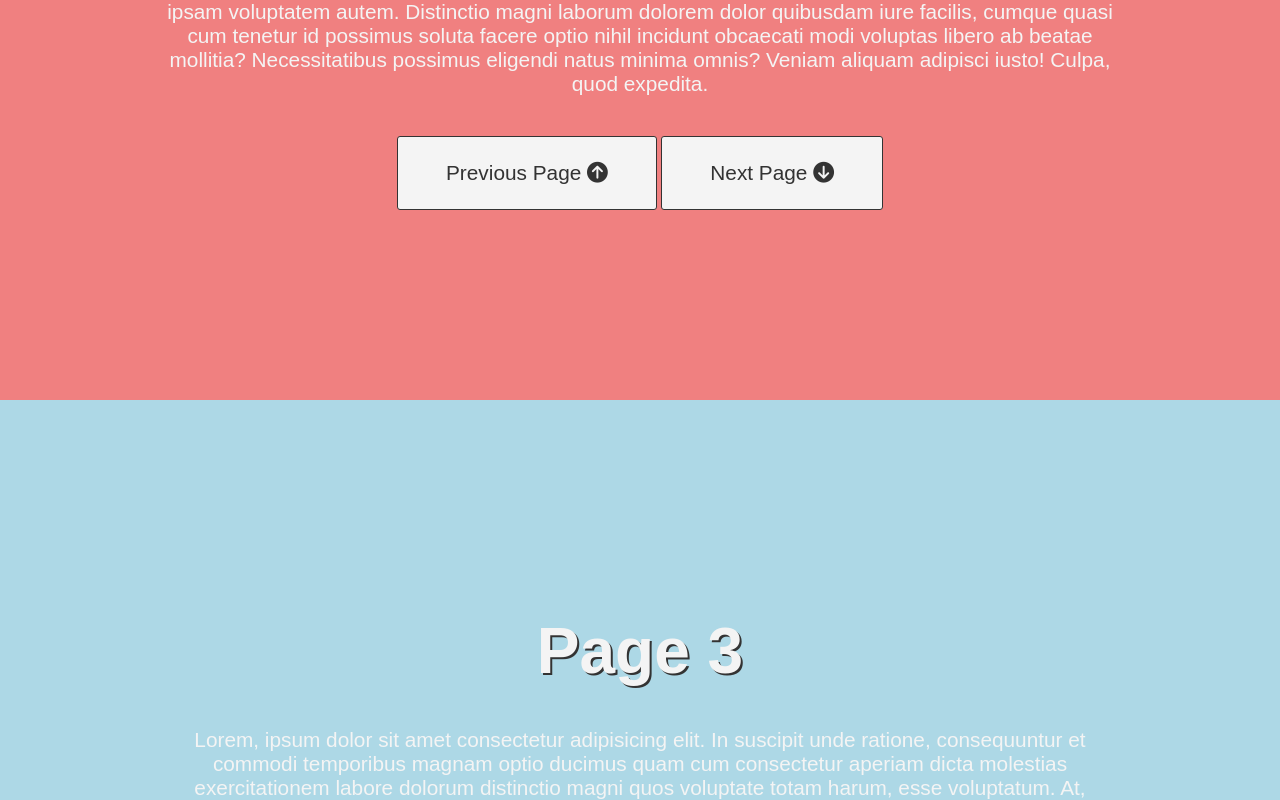
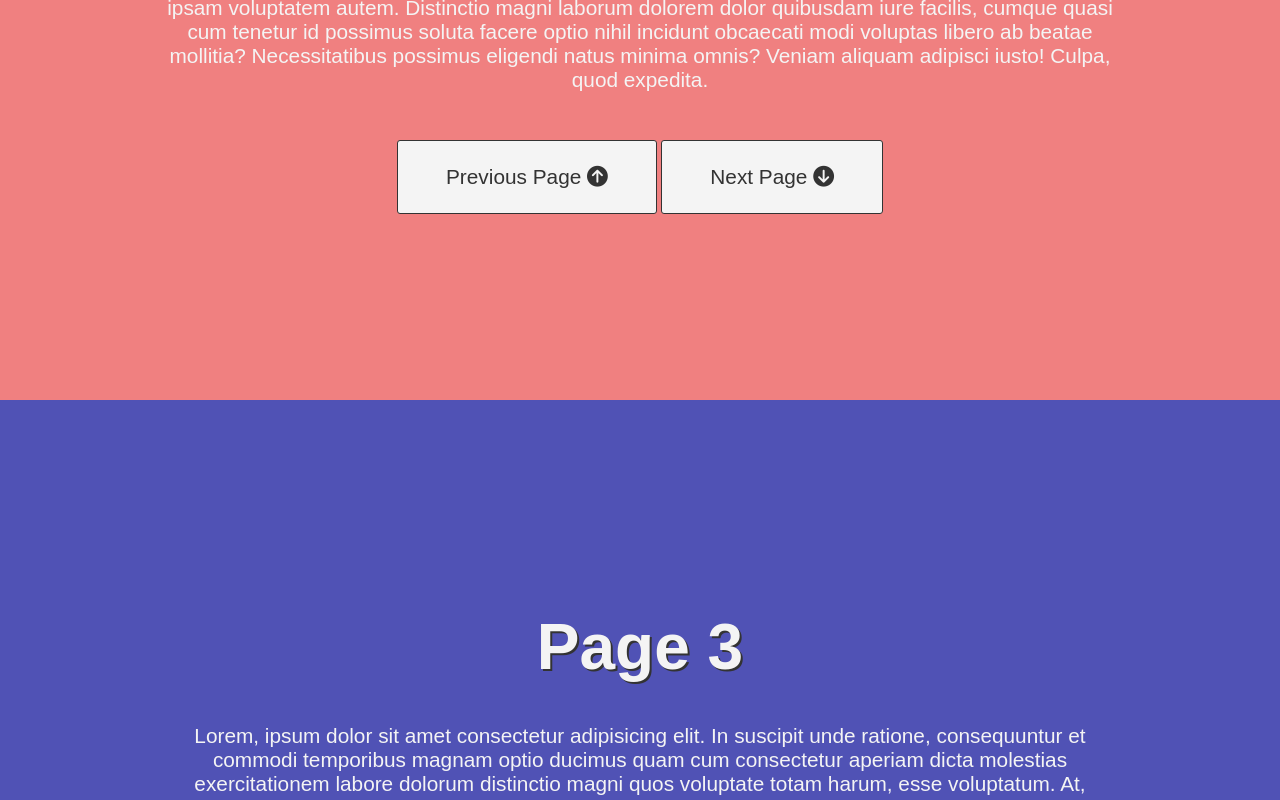
Before and after one commit to JackPlayer/ModernHTMLAndCSS, a plain HTML site: page Presentation Website/index.html in a window 1280 px wide. Shown: the part 1200-2000 px from the top of the page. Drawn offline with Linux system fonts and the light colour scheme.

Commit message:
Changed background colors and adjusted mobile styling

```diff
--- a/Presentation Website/css/styles.css
+++ b/Presentation Website/css/styles.css
@@ -1,8 +1,8 @@
 :root {
     --page-1-background-col: steelblue;
     --page-2-background-col: lightcoral;
-    --page-3-background-col: lightblue;
-    --page-4-background-col: lightgreen;
+    --page-3-background-col: #5052B5;
+    --page-4-background-col: #3EB5AB;
 
     --btn-col: #333;
     --btn-background-col: #f4f4f4;
@@ -64,6 +64,7 @@ header.page p {
 }
 .btn {
     display: inline-block;
+    margin-top: 0.5rem;
     text-decoration: none;
     background-color: var(--btn-background-col);
     color: var(--btn-col);
@@ -73,6 +74,10 @@ header.page p {
     border-radius: 3px;
     transition-duration: 1s;
     transition-property: background-color, color;
+}
+
+.buttons {
+    text-align: center;
 }
 
 .page:nth-child(1) {
```
